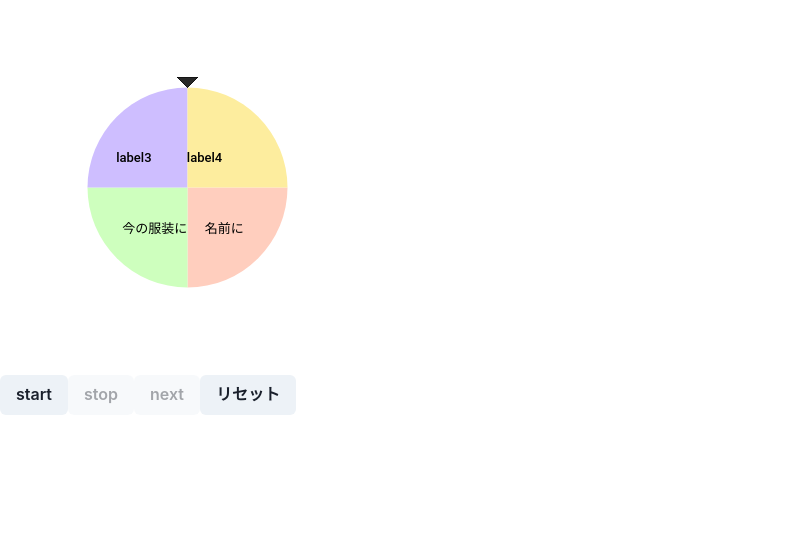
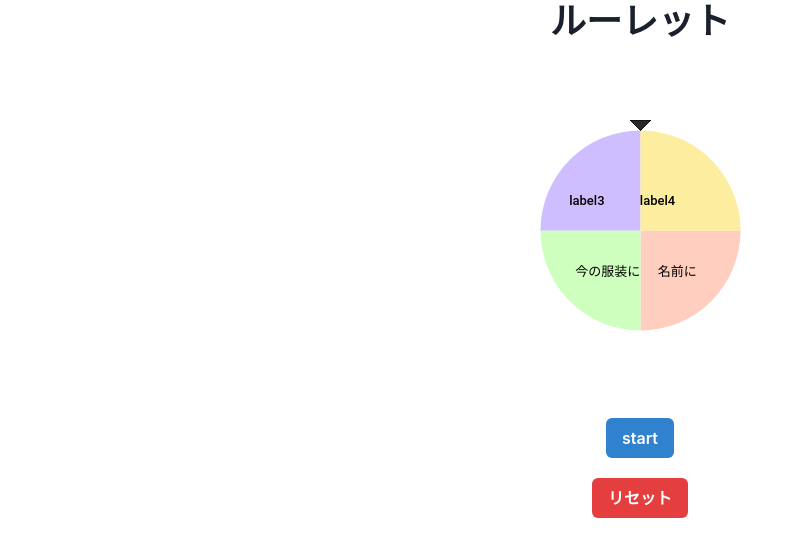
Before and after one commit to Yuta123456/futsal-roulette, a Next.js app: page /roulette in a window 1280 px wide. Shown: the top 556 px of the page, without its empty margins (0-804 px from the left). Built offline with nearby package versions, Linux system fonts and the light colour scheme.

Commit message:
色とか見た目

```diff
--- a/src/app/components/Roulette.tsx
+++ b/src/app/components/Roulette.tsx
@@ -1,6 +1,6 @@
 "use client";
 import { FC, useEffect, useRef, useState } from "react";
-import { Button } from "@chakra-ui/react";
+import { Button, Center, Container } from "@chakra-ui/react";
 import { RouletteItem } from "../rouletteItems/rouletteItems";
 
 type RouletteProps = {
@@ -156,9 +156,12 @@ export const Roulette: FC<RouletteProps> = ({
     return;
   }
   return (
-    <>
+    <Center flexFlow={"column"}>
       <canvas className="canvas" ref={canvasRef} />
+
+      {canClickButton === "START" && (
         <Button
+          colorScheme="blue"
           onClick={() => {
             runRoulette();
             setCanClickButton("STOP");
@@ -167,7 +170,10 @@ export const Roulette: FC<RouletteProps> = ({
         >
           start
         </Button>
+      )}
+      {canClickButton === "STOP" && (
         <Button
+          colorScheme="blue"
           onClick={() => {
             clearInterval(rouletteTimer);
             stopRoulette();
@@ -177,7 +183,11 @@ export const Roulette: FC<RouletteProps> = ({
         >
           stop
         </Button>
+      )}
+
+      {canClickButton === "NEXT" && (
         <Button
+          colorScheme="blue"
           onClick={() => {
             if (result && onNext) {
               onNext(result.id);
@@ -189,7 +199,10 @@ export const Roulette: FC<RouletteProps> = ({
         >
           next
         </Button>
+      )}
       <Button
+        colorScheme="red"
+        mt="20px"
         onClick={() => {
           setCanClickButton("START");
           onReset();
@@ -197,7 +210,7 @@ export const Roulette: FC<RouletteProps> = ({
       >
         リセット
       </Button>
-    </>
+    </Center>
   );
 };
 const toRadian = (degree: number) => {
--- a/src/app/roulette/page.tsx
+++ b/src/app/roulette/page.tsx
@@ -7,7 +7,7 @@ import {
   predicateItem,
   subjectItem,
 } from "../rouletteItems/rouletteItems";
-import { Button, Text } from "@chakra-ui/react";
+import { Button, Center, Container, Heading, Text } from "@chakra-ui/react";
 export default function Home() {
   const [subject, setSubject] = useState("");
   const [predicate, setPredicate] = useState("");
@@ -55,16 +55,17 @@ export default function Home() {
     setRouletteItems(subjectItem);
   };
   return (
-    <main>
+    <Center flexFlow={"column"}>
+      <Heading>ルーレット</Heading>
       <Roulette
         rouletteItems={rouletteItems}
         onStop={onStop}
         onNext={onNext}
         onReset={onReset}
       />
-      <Text>
+      <Text fontSize={"3xl"}>
         {subject} {predicate} {point}
       </Text>
-    </main>
+    </Center>
   );
 }
```
Lines whose indentation alone changed are shown as unchanged.
